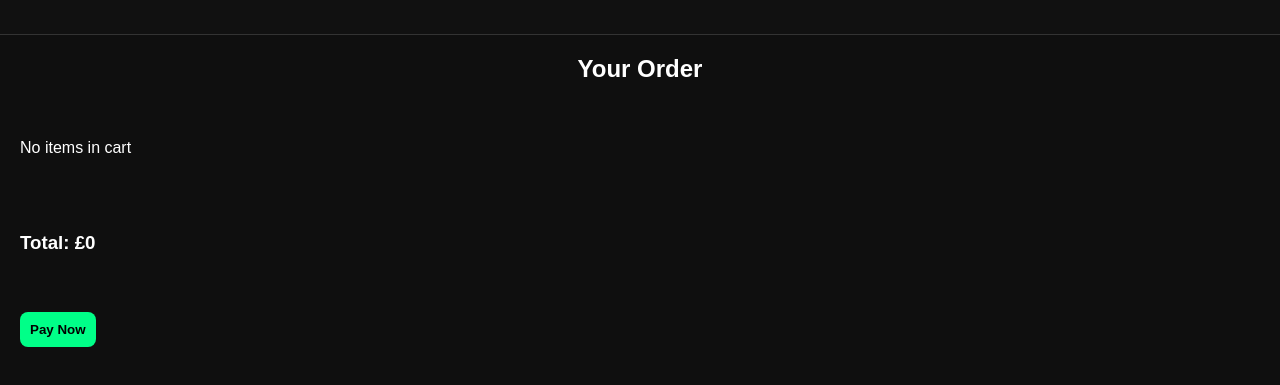
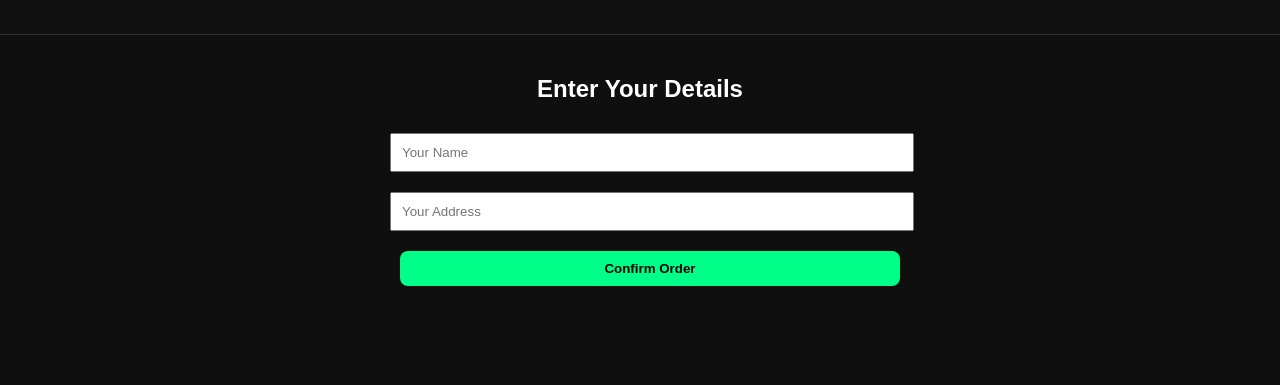
Before and after one commit to snehalatha999333-a11y/car-website, a website: page checkout.html in a window 1280 px wide. Shown: the part 77-462 px from the top of the page. Drawn offline with Linux system fonts and the light colour scheme.

Commit message:
update cart feature

```diff
--- a/checkout.html
+++ b/checkout.html
@@ -9,60 +9,57 @@
 
 <div class="navbar">
   <h1>💳 Checkout</h1>
+
   <div>
     <a href="index.html">Home</a>
     <a href="cart.html">Cart</a>
   </div>
 </div>
 
-<h2>Your Order</h2>
+<div style="padding:20px; max-width:500px; margin:auto;">
 
-<div id="orderBox" style="padding:20px;"></div>
+  <h2>Enter Your Details</h2>
 
-<h3 id="totalPrice" style="padding:20px;"></h3>
+  <input id="name" placeholder="Your Name" style="width:100%; padding:10px; margin:10px 0;">
 
-<button onclick="payNow()" style="margin:20px; padding:10px;">
-  Pay Now
-</button>
+  <input id="address" placeholder="Your Address" style="width:100%; padding:10px; margin:10px 0;">
+
+  <button onclick="placeOrder()" style="width:100%; padding:10px;">
+    Confirm Order
+  </button>
+
+  <h3 id="message" style="text-align:center; margin-top:20px;"></h3>
+
+</div>
 
 <script>
+
+function placeOrder() {
+
+  let name = document.getElementById("name").value;
+  let address = document.getElementById("address").value;
+
   let cart = JSON.parse(localStorage.getItem("cart")) || [];
 
-  let prices = {
-    "BMW M4": 75000,
-    "Audi R8": 120000,
-    "Mercedes AMG GT": 95000
-  };
-
-  let total = 0;
-  let box = document.getElementById("orderBox");
-
   if (cart.length === 0) {
-    box.innerHTML = "<p>No items in cart</p>";
-  } else {
-    cart.forEach(car => {
-      let price = prices[car] || 0;
-      total += price;
-
-      let div = document.createElement("div");
-      div.innerHTML = "🚗 " + car + " - £" + price;
-      div.style.padding = "10px";
-      div.style.background = "#222";
-      div.style.margin = "10px";
-      div.style.borderRadius = "8px";
-
-      box.appendChild(div);
-    });
+    document.getElementById("message").innerText = "Cart is empty 🚗";
+    return;
   }
 
-  document.getElementById("totalPrice").innerText =
-    "Total: £" + total;
+  if (name === "" || address === "") {
+    document.getElementById("message").innerText = "Please fill all fields!";
+    return;
+  }
 
-  function payNow() {
-    alert("Payment successful (demo) 🎉");
-    localStorage.removeItem("cart");
-    window.location.href = "index.html";
-  }
+  // Fake order success
+  document.getElementById("message").innerText =
+    "Order placed successfully 🎉";
+
+  // Clear cart after order
+  localStorage.removeItem("cart");
+
+}
+
 </script>
 
 </body>
```
